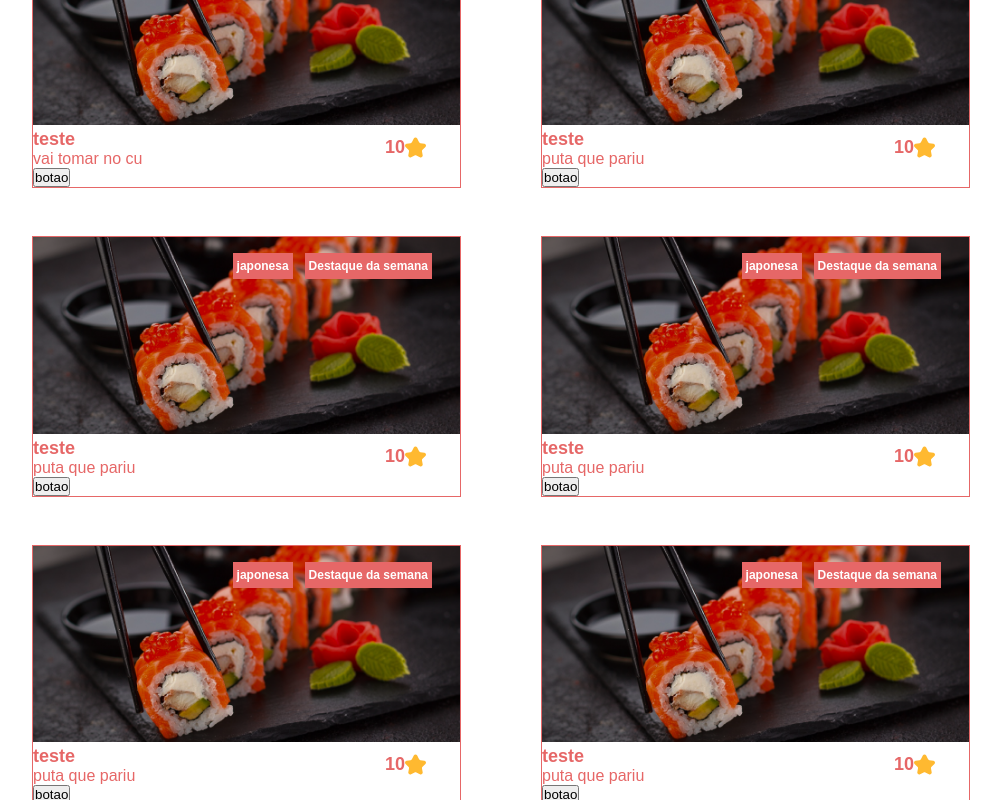
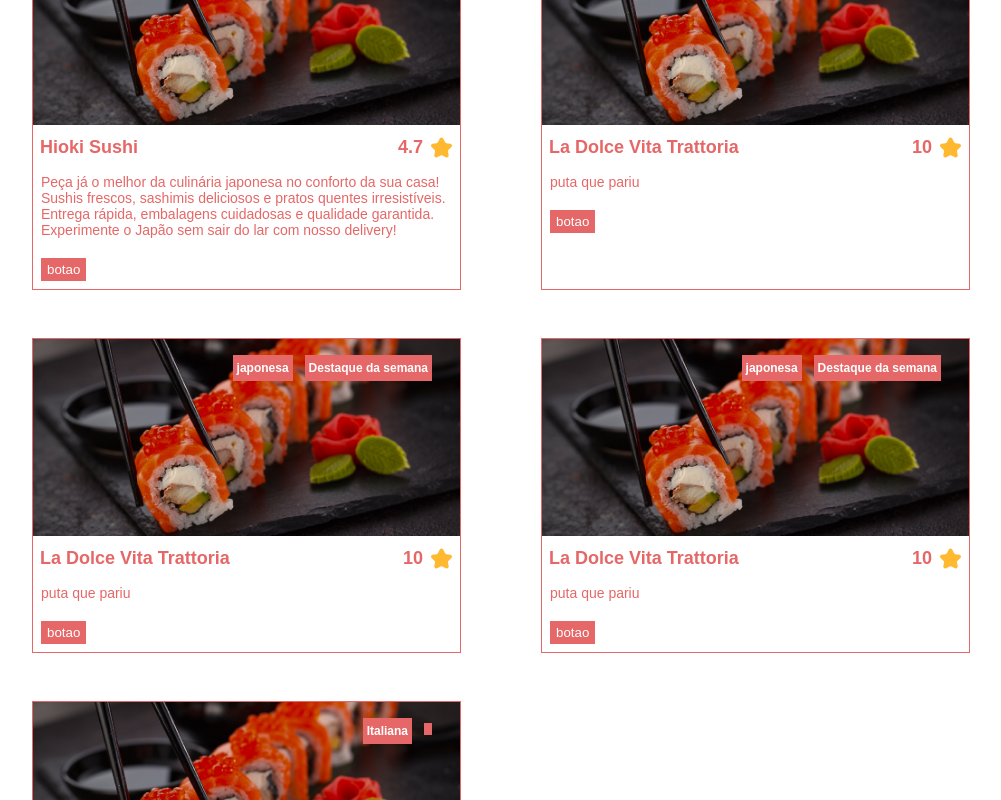
Before and after one commit to manoel-jj/Efood, a React (Create React App) app: page / in a window 1280 px wide. Shown: the part 560-1360 px from the top of the page, without its empty margins (139-1140 px from the left). Built offline with nearby package versions, Linux system fonts and the light colour scheme.

Commit message:
card-finalizado

```diff
--- a/src/components/Avaliacao/index.tsx
+++ b/src/components/Avaliacao/index.tsx
@@ -1,4 +1,4 @@
-import { Nota, Image } from './styles'
+import { Nota, Image, ContainerNota } from './styles'
 
 import estrela from '../../assets/images/estrela.svg'
 
@@ -7,9 +7,9 @@ type Props = {
 }
 
 const Avaliacao = ({ valorNota }: Props) => (
-  <Nota>
-    {valorNota}
+  <ContainerNota>
+    <Nota>{valorNota}</Nota>
     <Image src={estrela} alt="estrela" />
-  </Nota>
+  </ContainerNota>
 )
 export default Avaliacao
--- a/src/components/Avaliacao/styles.ts
+++ b/src/components/Avaliacao/styles.ts
@@ -1,20 +1,19 @@
 import styled from 'styled-components'
 import { cores } from '../../styles'
+
+export const ContainerNota = styled.div`
+  display: flex;
+  align-items: center;
+  margin-top: 8px;
+  margin-right: 8px;
+`
 
 export const Nota = styled.div`
   font-size: 18px;
   font-weight: 700;
-  text-align: center;
   color: ${cores.rose};
-  display: inline-block;
-  padding-left: 310px;
-  position: relative;
-  align-items: center;
-  top: 8px;
-  padding-right: 8px;
 `
 
 export const Image = styled.img`
-  align-items: center;
-  position: absolute;
+  padding-left: 8px;
 `
--- a/src/components/Button/index.tsx
+++ b/src/components/Button/index.tsx
@@ -1,5 +1,5 @@
 import { ButtonLink } from './styles'
 
-const Button = () => <ButtonLink to={'./'}>Saiba mais</ButtonLink>
+const ButtonTeste = () => <ButtonLink to={'#'}>Saiba mais</ButtonLink>
 
-export default Button
+export default ButtonTeste
--- a/src/components/Button/styles.ts
+++ b/src/components/Button/styles.ts
@@ -7,4 +7,6 @@ export const ButtonLink = styled(Link)`
   padding-top: 16px 382px 8px 8px;
   background-color: ${cores.rose};
   color: ${cores.branca};
+  margin-bottom: 8px;
+  margin-left: 8px;
 `
--- a/src/components/Product/index.tsx
+++ b/src/components/Product/index.tsx
@@ -1,6 +1,6 @@
 import Avaliacao from '../Avaliacao'
 import Tag from '../Tag'
-import { Card, Infos, Titulo, Image } from './styles'
+import { Card, Infos, Titulo, Image, ContainerTitulo, Descricao, Button } from './styles'
 
 type Props = {
   title: string
@@ -14,15 +14,17 @@ type Props = {
 export const Product = ({ title, description, infos, image, nota, destaque }: Props) => (
   <Card>
     <Image src={image} />
-    <Titulo>{title}</Titulo>
-    <Avaliacao valorNota={nota} />
+    <ContainerTitulo>
+      <Titulo>{title}</Titulo>
+      <Avaliacao valorNota={nota} />
+    </ContainerTitulo>
     <Infos>
       <Tag texto={infos}></Tag>
       <Tag texto={destaque}></Tag>
     </Infos>
 
-    <p>{description}</p>
-    <button>botao</button>
+    <Descricao>{description}</Descricao>
+    <Button>botao</Button>
   </Card>
 )
 
--- a/src/components/Product/styles.ts
+++ b/src/components/Product/styles.ts
@@ -8,12 +8,20 @@ export const Card = styled.div`
   margin-bottom: 48px;
 `
 export const Titulo = styled.h2`
+  display: inline-block;
+  margin-top: 8px;
+  margin-left: 7px;
   font-weight: 700;
   font-size: 18px;
-  display: inline-block;
 `
 
-export const Descricao = styled.h2`
+export const ContainerTitulo = styled.div`
+  display: flex;
+  justify-content: space-between;
+`
+
+export const Descricao = styled.p`
+  margin: 16px 8px 20px 8px;
   font-weight: 400;
   font-size: 14px;
 `
@@ -26,3 +34,11 @@ export const Infos = styled.div`
 export const Image = styled.img`
   width: 100%;
 `
+export const Button = styled.button`
+  padding: 4px 6px;
+  background-color: ${cores.rose};
+  color: ${cores.branca};
+  margin-bottom: 8px;
+  margin-left: 8px;
+  border: none;
+`
--- a/src/components/ProductList/index.tsx
+++ b/src/components/ProductList/index.tsx
@@ -7,15 +7,16 @@ const ProductList = () => (
   <Container>
     <List>
       <Product
-        title="teste"
+        title="Hioki Sushi "
         image={sushi}
-        nota="10"
+        nota="4.7"
         infos="japonesa"
         destaque="Destaque da semana"
-        description="vai tomar no cu"
+        description="Peça já o melhor da culinária japonesa no conforto da sua casa! Sushis frescos, sashimis deliciosos e pratos quentes irresistíveis. Entrega rápida, embalagens cuidadosas e qualidade garantida.
+        Experimente o Japão sem sair do lar com nosso delivery!"
       />
       <Product
-        title="teste"
+        title="La Dolce Vita Trattoria"
         image={sushi}
         nota="10"
         infos="japonesa"
@@ -23,7 +24,7 @@ const ProductList = () => (
         description="puta que pariu "
       />
       <Product
-        title="teste"
+        title="La Dolce Vita Trattoria"
         image={sushi}
         nota="10"
         infos="japonesa"
@@ -31,7 +32,7 @@ const ProductList = () => (
         description="puta que pariu "
       />
       <Product
-        title="teste"
+        title="La Dolce Vita Trattoria"
         image={sushi}
         nota="10"
         infos="japonesa"
@@ -39,20 +40,12 @@ const ProductList = () => (
         description="puta que pariu "
       />
       <Product
-        title="teste"
+        title="La Dolce Vita Trattoria"
         image={sushi}
-        nota="10"
-        infos="japonesa"
-        destaque="Destaque da semana"
-        description="puta que pariu "
-      />
-      <Product
-        title="teste"
-        image={sushi}
-        nota="10"
-        infos="japonesa"
-        destaque="Destaque da semana"
-        description="puta que pariu "
+        nota="4.6"
+        infos="Italiana"
+        description="A La Dolce Vita Trattoria leva a autêntica cozinha italiana até você! Desfrute de massas caseiras, pizzas deliciosas e risotos incríveis, tudo no conforto do seu lar. Entrega rápida, pratos bem embalados e sabor inesquecível. Peça já!"
+        destaque={''}
       />
     </List>
   </Container>
```
Also changed, not shown: src/assets/images/macarrao.png (added).
